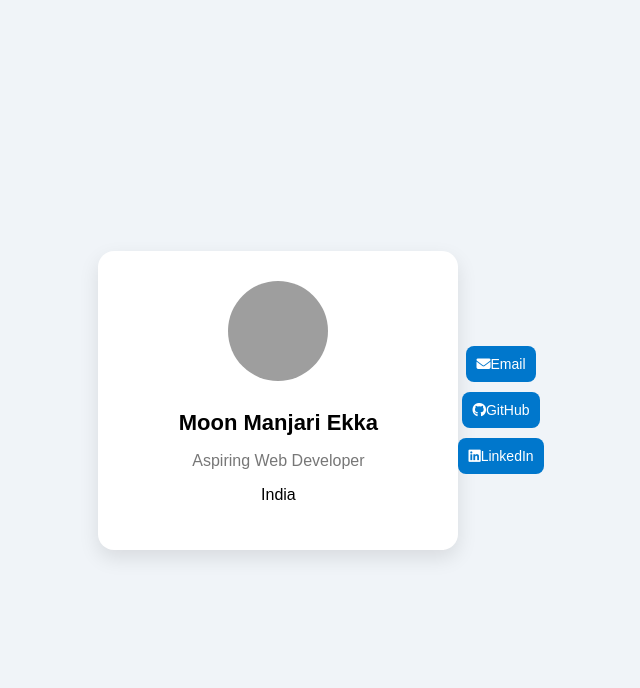
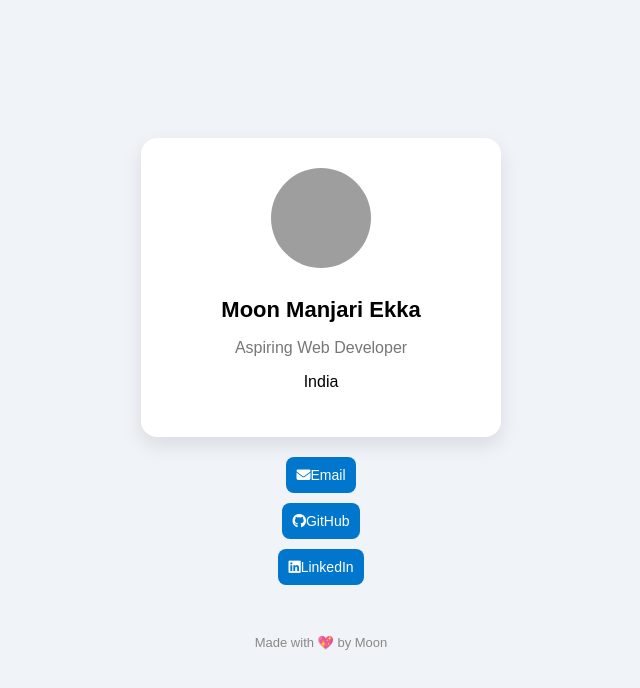
Before and after one commit to moon1993-in/personal-card, a plain HTML site: page index.html in a window 1280 px wide. Shown: the whole page, without its empty margins (319-959 px from the left). Drawn offline with Linux system fonts and the light colour scheme; grey boxes are pictures that could not be loaded.

Commit message:
added footer -version 2

```diff
--- a/index.html
+++ b/index.html
@@ -9,6 +9,7 @@
 
 </head>
 <body>
+    <div class="container">
     <div class="card">
         <img src="https://api.dicebear.com/7.x/fun-emoji/svg?seed=moon" alt="Avatar" class="avatar">
     <h1>Moon Manjari Ekka</h1>
@@ -19,7 +20,9 @@
         <a href="mailto:moon.ekka93@gmail.com" class="btn"> <i class="fas fa-envelope"></i>Email</a>
         <a href="https://github.com/moon1993-in" class="btn" target="_blank"><i class="fab fa-github"></i>GitHub</a>
         <a href="https://www.linkedin.com/in/moon-ekka1993/" class="btn" target="_blank"><i class="fab fa-linkedin"></i>LinkedIn</a>
+        <p class="footer">Made with 💖 by Moon</p>
       </div>
-      <!-- <p class="footer">Made with 💖 by Moon</p> -->
+    </div>
+
 </body>
 </html>
--- a/style.css
+++ b/style.css
@@ -79,14 +79,24 @@ body {
       height: 80px;
     }
   }
-  /* .footer {
+  /* Full height layout container */
+.container {
+  min-height: 100vh;
+  display: flex;
+  flex-direction: column;
+  justify-content: center;
+  align-items: center;
+}
+
+/* Footer stays at the bottom */
+.footer {
+  margin-top: 40px;
   text-align: center;
   font-size: 13px;
   color: #888;
-    margin-top: 20px;
   transition: color 0.3s ease;
 }
 
 .footer:hover {
   color: #333;
-  } */
+}
```
Lines whose indentation alone changed are shown as unchanged.
